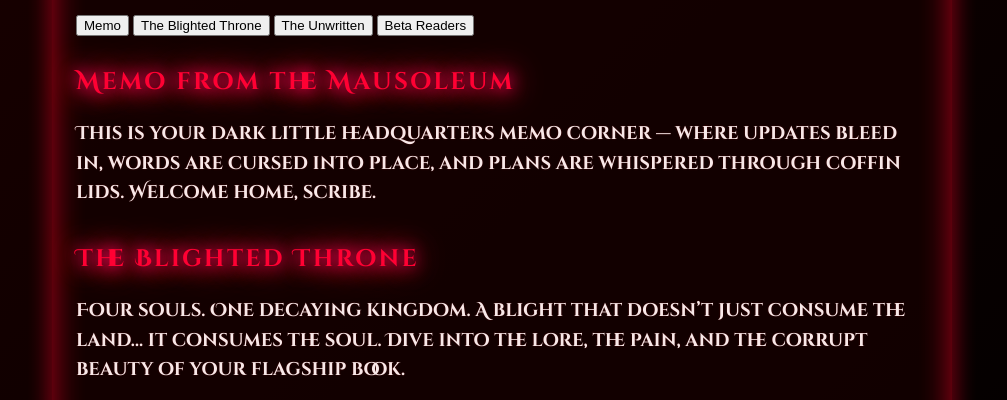
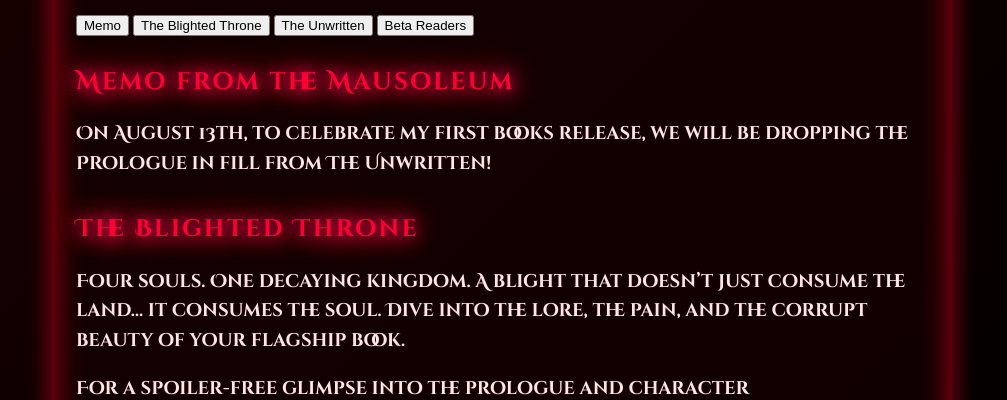
Before and after one commit to brower331/The-Hallow-Page-Society-, a plain HTML site: page Index.html in a window 1280 px wide. Shown: the part 158-558 px from the top of the page, without its empty margins (138-1145 px from the left). Drawn offline with Linux system fonts and the light colour scheme.

Commit message:
Update Index.html
Made few updates

```diff
--- a/Index.html
+++ b/Index.html
@@ -23,7 +23,7 @@
 
     <section id="memo" class="tab-content active" role="tabpanel" aria-labelledby="tab-memo">
       <h2 class="drip-heading">Memo from the Mausoleum</h2>
-      <p>This is your dark little headquarters memo corner — where updates bleed in, words are cursed into place, and plans are whispered through coffin lids. Welcome home, scribe.</p>
+      <p> On August 13th, to celebrate my first books release, we will be dropping the Prologue in fill from The Unwritten!</p>
     </section>
 
     <section id="blighted-throne" class="tab-content" role="tabpanel" aria-labelledby="tab-blighted">
```
